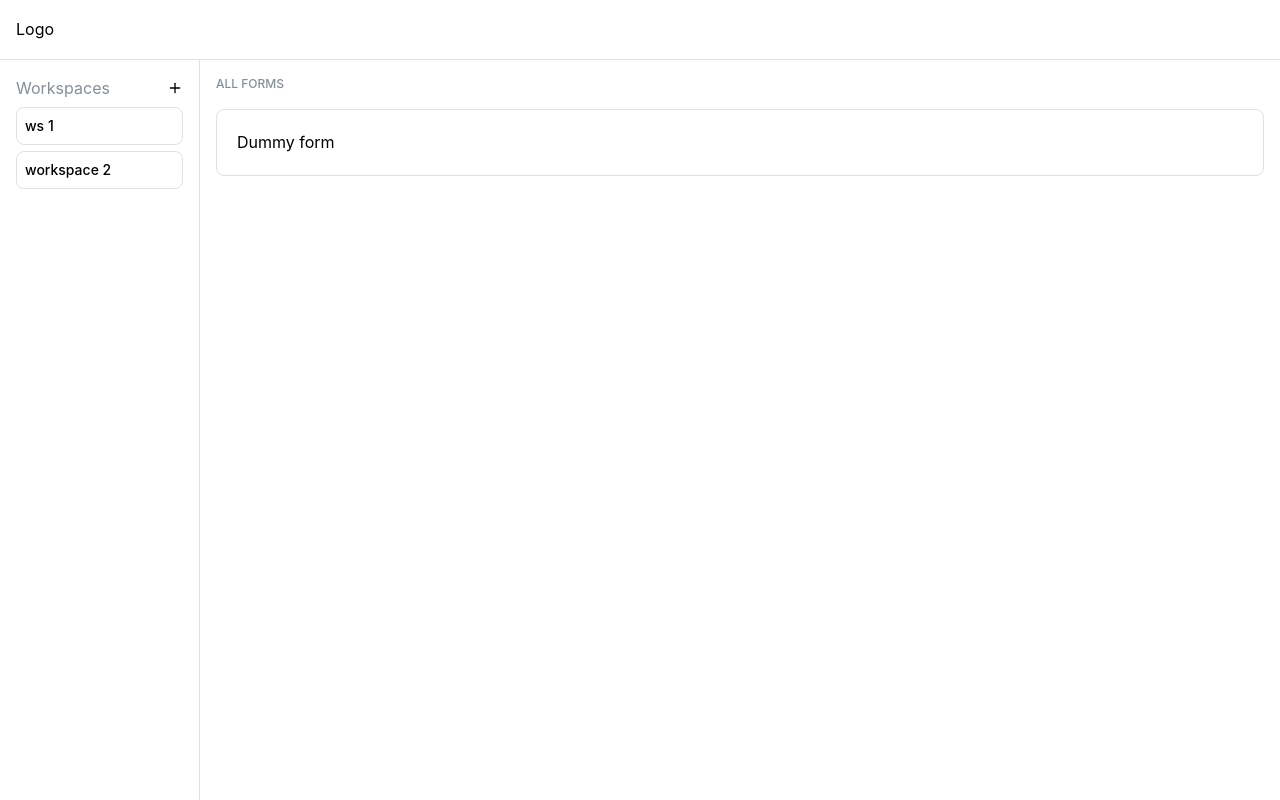
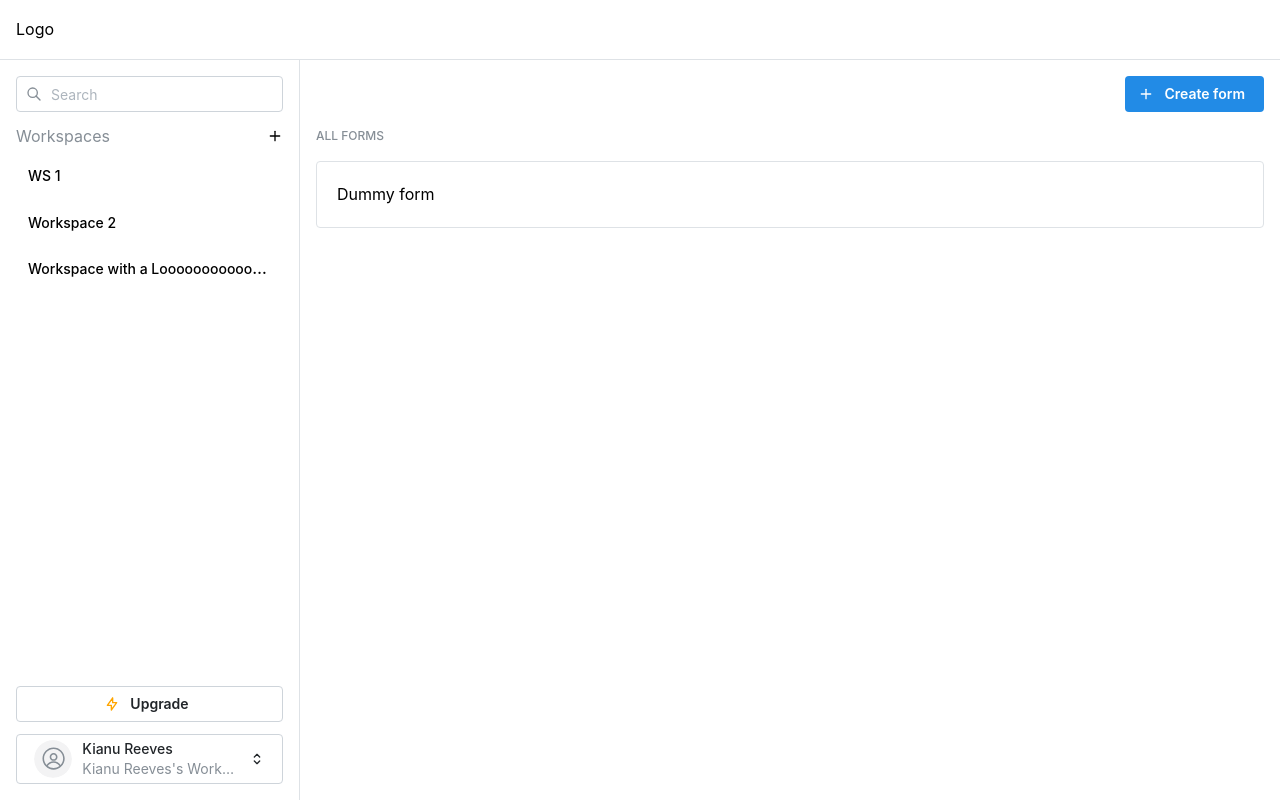
Before and after one commit to ViktorZhurbin/forms--app, a React (Vite) app: page / in a window 1280 px wide. Built offline with nearby package versions, Linux system fonts and the light colour scheme.

Commit message:
update Admin layout

```diff
--- a/src/pages/Admin/Admin.tsx
+++ b/src/pages/Admin/Admin.tsx
@@ -1,5 +1,23 @@
-import { AppShell, Card, Group, ScrollArea, Stack, Text } from "@mantine/core";
-import { IconPlus } from "@tabler/icons-react";
+import {
+	AppShell,
+	Avatar,
+	Box,
+	Button,
+	Card,
+	Group,
+	Menu,
+	NavLink,
+	Stack,
+	Text,
+	TextInput,
+} from "@mantine/core";
+import {
+	IconBolt,
+	IconPlus,
+	IconSearch,
+	IconSelector,
+	IconSettings,
+} from "@tabler/icons-react";
 import { useLocation } from "wouter";
 
 export const Admin = () => {
@@ -9,7 +27,7 @@ export const Admin = () => {
 		<AppShell
 			header={{ height: 60 }}
 			navbar={{
-				width: 200,
+				width: 300,
 				breakpoint: "xs",
 				collapsed: { desktop: false, mobile: false },
 			}}
@@ -22,40 +40,80 @@ export const Admin = () => {
 			</AppShell.Header>
 
 			<AppShell.Navbar p="md">
-				<AppShell.Section grow component={ScrollArea}>
+				<TextInput
+					value=""
+					mb={12}
+					placeholder="Search"
+					leftSection={<IconSearch />}
+					onChange={() => null}
+				/>
+				<AppShell.Section grow>
 					<Stack gap={6}>
 						<Group gap={6} justify="space-between">
 							<Text c="dimmed">Workspaces</Text>
-							<IconPlus width="1rem" />
+							<IconPlus />
 						</Group>
 						<Stack gap={6}>
-							<Card
-								withBorder
-								padding={8}
-								radius="md"
-								style={{ cursor: "pointer" }}
-							>
-								<Text size="sm" fw={500}>
-									ws 1
-								</Text>
-							</Card>
-							<Card
-								withBorder
-								padding={8}
-								radius="md"
-								style={{ cursor: "pointer" }}
-							>
-								<Text size="sm" fw={500}>
-									workspace 2
-								</Text>
-							</Card>
+							{[
+								"WS 1",
+								"Workspace 2",
+								"Workspace with a Looooooooooooong Name",
+							].map((ws) => (
+								<NavLink key={ws} noWrap label={ws} fw={500} />
+							))}
 						</Stack>
 					</Stack>
 				</AppShell.Section>
+				<Button
+					mb={12}
+					variant="default"
+					leftSection={<IconBolt color="orange" />}
+				>
+					Upgrade
+				</Button>
+				<Menu shadow="md" width={200}>
+					<Menu.Target>
+						<Button
+							size="lg"
+							variant="default"
+							// bg="rgb(243, 244, 246)"
+							rightSection={<IconSelector />}
+							leftSection={<Avatar />}
+						>
+							<Box w="100%" ta="left">
+								<Text size="sm" fw={500}>
+									Kianu Reeves
+								</Text>
+								<Text truncate="end" size="sm" c="dimmed">
+									Kianu Reeves's Workspace
+								</Text>
+							</Box>
+						</Button>
+					</Menu.Target>
+
+					<Menu.Dropdown>
+						<Menu.Item leftSection={<IconSettings />}>Settings</Menu.Item>
+						<Menu.Divider />
+						<Menu.Item>What's new</Menu.Item>
+						<Menu.Divider />
+						<Menu.Item>Log out</Menu.Item>
+					</Menu.Dropdown>
+				</Menu>
 			</AppShell.Navbar>
 
 			<AppShell.Main>
 				<Stack>
+					<Group justify="space-between">
+						<div />
+						<Button
+							leftSection={<IconPlus />}
+							onClick={() => {
+								setLocation("/forms/id/create");
+							}}
+						>
+							Create form
+						</Button>
+					</Group>
 					<Text tt="uppercase" c="dimmed" size="xs" fw={500}>
 						All Forms
 					</Text>
@@ -63,7 +121,6 @@ export const Admin = () => {
 						<Card
 							withBorder
 							padding="lg"
-							radius="md"
 							style={{ cursor: "pointer" }}
 							onClick={() => {
 								setLocation("/forms/1/create");
--- a/src/styles/main.css
+++ b/src/styles/main.css
@@ -3,3 +3,8 @@ body {
 	max-width: 100vw;
 	overflow-x: hidden;
 }
+
+svg {
+	width: 1rem;
+	height: 1rem;
+}
```
